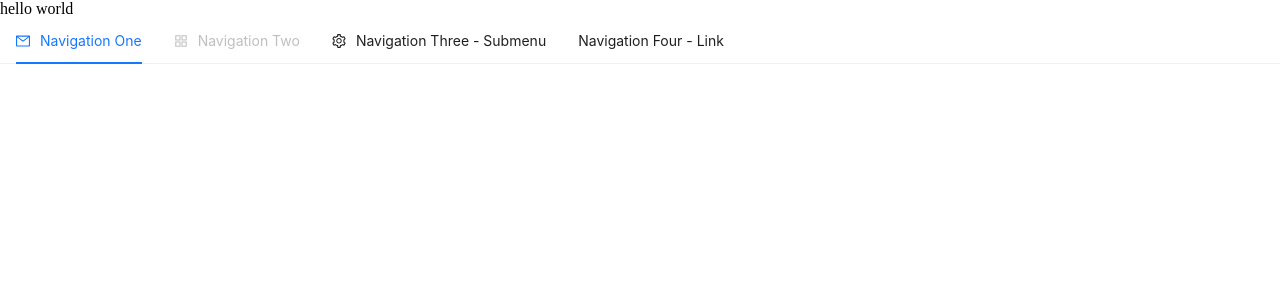
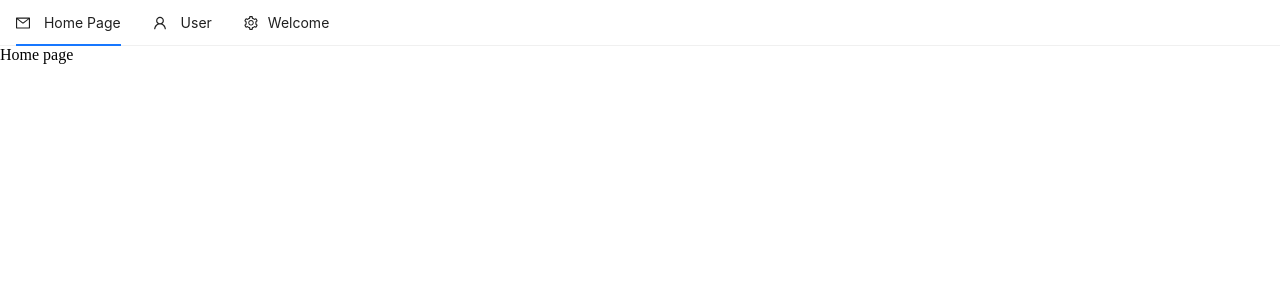
Before and after one commit to quoc10973/JWT-Node-React, a React (Vite) app: page / in a window 1280 px wide. Shown: the top 300 px of the page. Built offline with nearby package versions, Linux system fonts and the light colour scheme; no server answers.

Commit message:
router children

```diff
--- a/src/App.jsx
+++ b/src/App.jsx
@@ -1,4 +1,5 @@
 
+import { Outlet } from "react-router-dom"
 import Header from "./components/layout/header"
 import axios from "./util/axios.customize"
 import { useEffect } from "react"
@@ -19,8 +20,8 @@ function App() {
   return (
     <>
       <div>
-        hello world
         <Header />
+        <Outlet />  {/* Outlet is a placeholder for child routes */}
       </div>
     </>
   )
--- a/src/components/layout/header.jsx
+++ b/src/components/layout/header.jsx
@@ -1,63 +1,40 @@
 import React, { useState } from 'react';
-import { AppstoreOutlined, MailOutlined, SettingOutlined } from '@ant-design/icons';
+import { UserOutlined, MailOutlined, SettingOutlined } from '@ant-design/icons';
 import { Menu } from 'antd';
+import { Link } from 'react-router-dom';
+
 
 const Header = () => {
     const items = [
         {
-            label: 'Navigation One',
-            key: 'mail',
+            label: <Link to={"/"}> Home Page </Link>,
+            key: 'home',
             icon: <MailOutlined />,
         },
+
         {
-            label: 'Navigation Two',
-            key: 'app',
-            icon: <AppstoreOutlined />,
-            disabled: true,
+            label: <Link to={"/user"}> User </Link>,   // <Link tđên đường dẫn /user khi click vào User
+            key: 'user',
+            icon: <UserOutlined />,
         },
+
         {
-            label: 'Navigation Three - Submenu',
+            label: 'Welcome',
             key: 'SubMenu',
+            className: 'right-aligned-submenu',
             icon: <SettingOutlined />,
             children: [
                 {
-                    type: 'group',
-                    label: 'Item 1',
-                    children: [
-                        {
-                            label: 'Option 1',
-                            key: 'setting:1',
-                        },
-                        {
-                            label: 'Option 2',
-                            key: 'setting:2',
-                        },
-                    ],
+                    label: 'Login',
+                    key: 'login',
                 },
                 {
-                    type: 'group',
-                    label: 'Item 2',
-                    children: [
-                        {
-                            label: 'Option 3',
-                            key: 'setting:3',
-                        },
-                        {
-                            label: 'Option 4',
-                            key: 'setting:4',
-                        },
-                    ],
+                    label: 'Logout',
+                    key: 'logout',
                 },
             ],
         },
-        {
-            key: 'alipay',
-            label: (
-                <a href="https://ant.design" target="_blank" rel="noopener noreferrer">
-                    Navigation Four - Link
-                </a>
-            ),
-        },
+
     ];
     const [current, setCurrent] = useState('mail');
     const onClick = (e) => {
--- a/src/main.jsx
+++ b/src/main.jsx
@@ -7,18 +7,29 @@ import {
   RouterProvider,
 } from "react-router-dom";
 import RegisterPage from './pages/register.jsx';
+import UserPage from './pages/user.jsx';
+import HomepPage from './pages/home.jsx';
 
 const router = createBrowserRouter([
   {
     path: "/",
     element: <App />,
-    // children: [
-    //   {
-    //     path: "register",
-    //     element: <RegisterPage />
-    //   }
-    // ]
+    children: [
+      {
+        index: true,  //path mac dinh la cua th father
+        element: <HomepPage /> // render cac elenment danh cho Home Page
+      },
+      {
+        path: "/user",
+        element: <UserPage />
+      },
+    ]
   },
+  {
+    path: "/register",
+    element: <RegisterPage />
+  },
+
   {
     path: "/register",
     element: <RegisterPage />
--- /dev/null
+++ b/src/pages/home.jsx
@@ -0,0 +1,9 @@
+
+
+const HomePage = () => {
+    return (
+        <div>Home page</div>
+    )
+}
+
+export default HomePage
--- /dev/null
+++ b/src/pages/user.jsx
@@ -0,0 +1,9 @@
+
+
+const UserPage = () => {
+    return (
+        <div>User page</div>
+    )
+}
+
+export default UserPage
```
